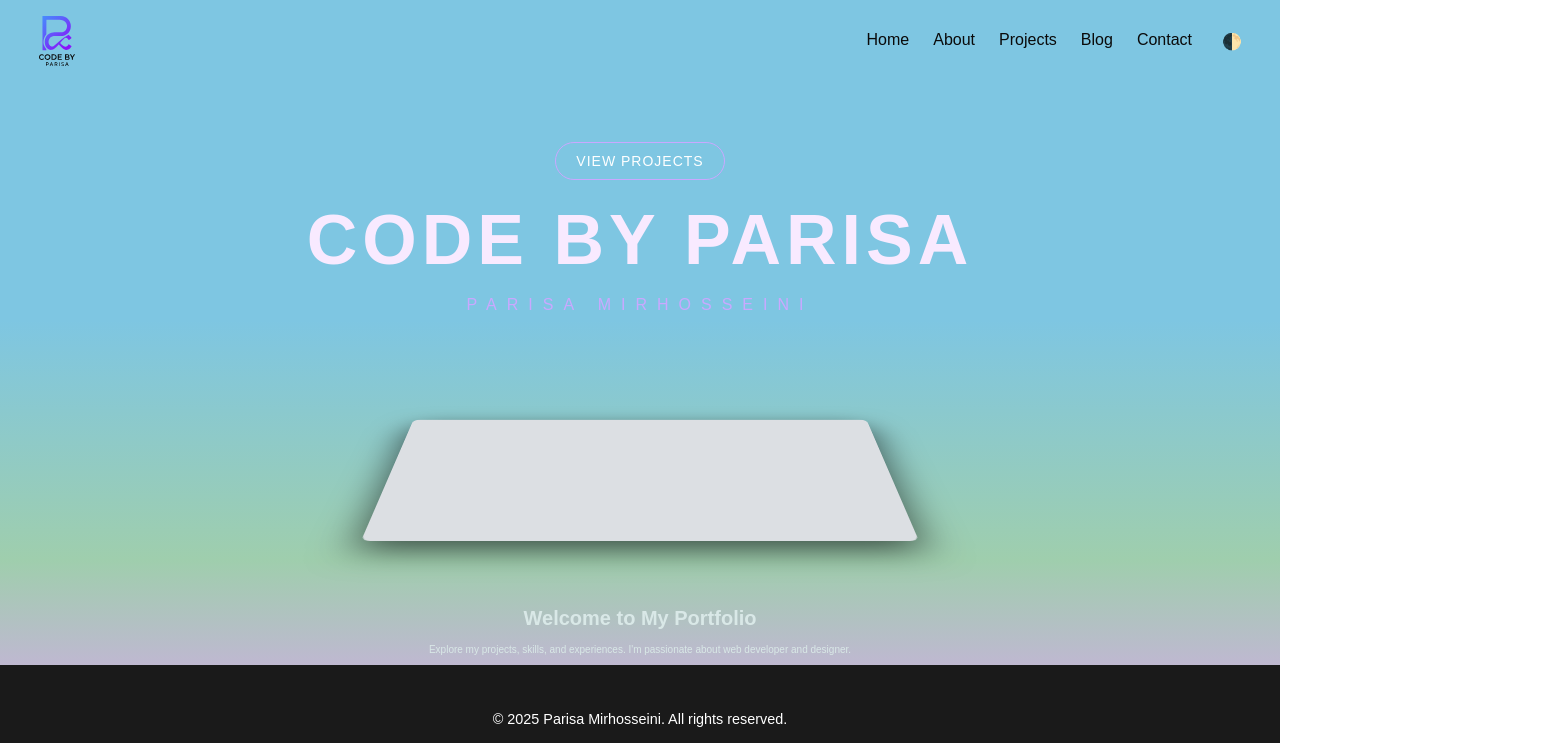
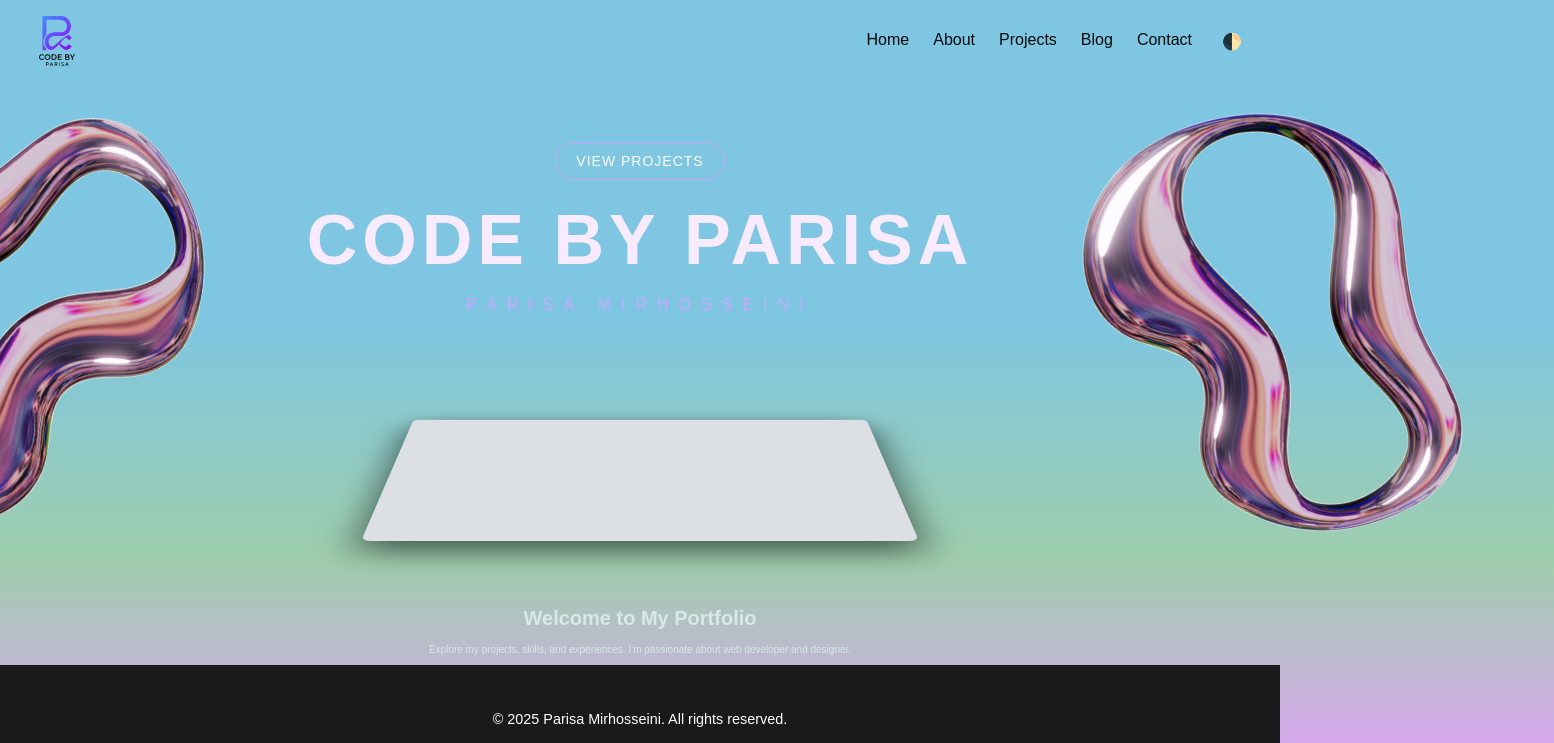
Before and after one commit to Parisa-Mirhosseini/parisa-mirhosseini-portfolio, a React (Vite) app: page / in a window 1280 px wide. Shown: the top 743 px of the page, 1554 px wide, since content can reach past the window. Built offline with nearby package versions, Linux system fonts and the light colour scheme.

Commit message:
add curve images

```diff
--- a/src/components/HeroSection/HeroSection.jsx
+++ b/src/components/HeroSection/HeroSection.jsx
@@ -1,14 +1,13 @@
-// import React from "react";
+import React from "react";
 import "./HeroSection.scss";
-// import curveLeft from "../assets/curve-left.png"; // Replace with your image
-// import curveRight from "../assets/curve-right.png"; // Replace with your image
+import curveLeft from "../../assets/images/curve-left.png";
+import curveRight from "../../assets/images/curve-right.png";
 
 function HeroSection () {
   return (
     <div className="hero">
-      {/* <img src={curveLeft} alt="curve-left" className="curve curve-left" />
-      <img src={curveRight} alt="curve-right" className="curve curve-right" /> */}
-
+      <img src={curveLeft} alt="curve-left" className="curve curve-left" />
+      <img src={curveRight} alt="curve-right" className="curve curve-right" />
       <div className="content">
         <button className="studio-button">VIEW PROJECTS</button>
         <h1 className="title">CODE BY PARISA</h1>
--- a/src/components/HeroSection/HeroSection.scss
+++ b/src/components/HeroSection/HeroSection.scss
@@ -41,22 +41,26 @@
     transform: perspective(1000px) rotateX(60deg);
   }
 
-  // .curve {
-  //   position: absolute;
-  //   width: 220px;
-  //   z-index: 1;
-  //   pointer-events: none;
-  // }
+  .curve {
+    position: absolute;
+    width: 220px;
+    z-index: 1;
+    pointer-events: none;
+  }
 
-  // .curve-left {
-  //   top: 0;
-  //   left: 0;
-  // }
+  .curve-left {
+    width: 400px;
+    top: 100px;
+    left: -200px;
+    transform: rotate(10deg);
+  }
 
-  // .curve-right {
-  //   top: 0;
-  //   right: 0;
-  // }
+  .curve-right {
+    width: 400px;
+    top: 100px;
+    right: -200px;
+    transform: rotate(110deg);
+  }
 
   .studio-button {
     background: transparent;
```
Also changed, not shown: src/assets/images/curve-left.png (renamed from src/assets/images/Purple Pink Gradient Modern Metaverse Presentation.png), src/assets/images/curve-right.png (added).
